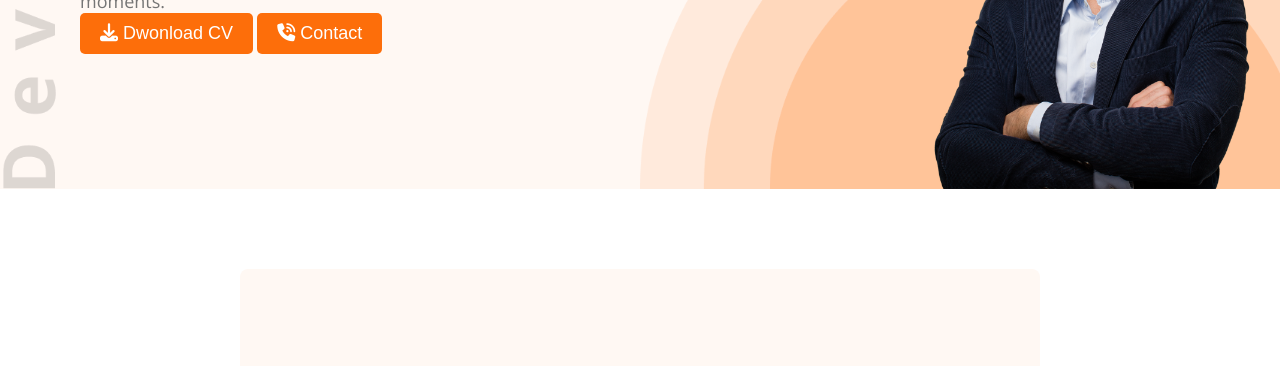
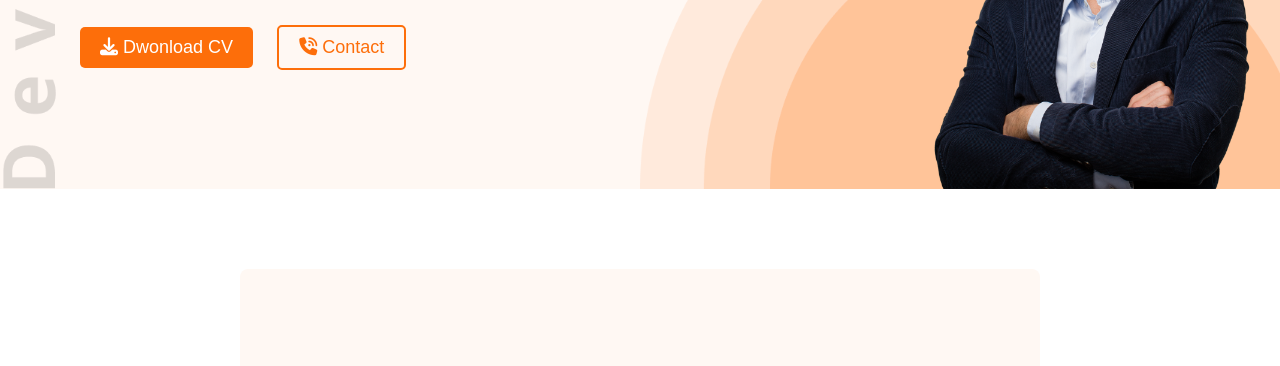
Before and after one commit to MujahidulIslam4541/Webdevoloper-protfolio, a plain HTML site: page index.html in a window 1280 px wide. Shown: the part 365-731 px from the top of the page. Drawn offline with nearby package versions, Linux system fonts and the light colour scheme.

Commit message:
btn-solve

```diff
--- a/index.html
+++ b/index.html
@@ -28,8 +28,8 @@
                 <p class="banner-description">
                     Shot what able cold new see hold.Friendly as an betrayed formerly he. Morning because as to society behaved moments.
                 </p>
-                <button class="btn-primary"><i class="fa-solid fa-download"></i> Dwonload CV</button>
-                <button class="btn-primary"> <i class="fa-solid fa-phone-volume"></i> Contact</button>
+                <button class="btn-primary btn-solve"><i class="fa-solid fa-download"></i> Dwonload CV</button>
+                <button class="btn-primary contact"> <i class="fa-solid fa-phone-volume"></i> Contact</button>
             </div>
             <img class="banner-img" src="images/hardy.png" alt="">
         </div>
--- a/style/protfolio.css
+++ b/style/protfolio.css
@@ -31,7 +31,15 @@
     border-radius: 5px;
     font-weight: 500;
  }
-
+.btn-solve{
+  margin-top: 30px;
+}
+.contact{
+  background-color:transparent;
+  color: #FD6E0A;
+  border: 2px solid #FD6E0A;
+  margin-left: 20px;
+}
  .section-title{
     font-size: 30px;
     font-weight: bold;
```
